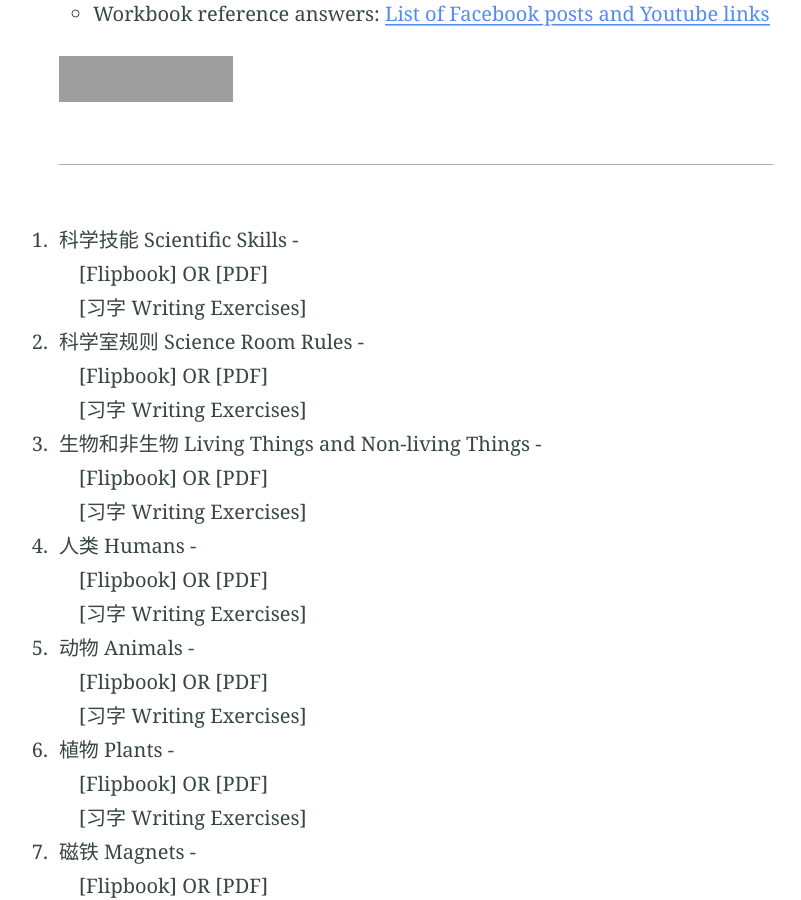
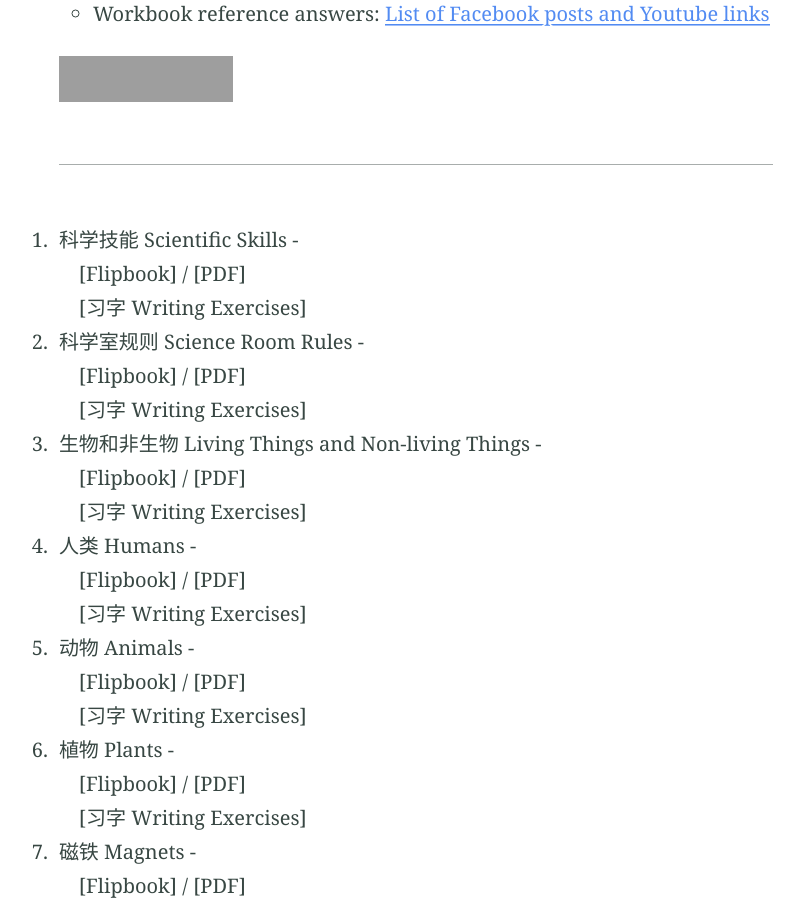
Before and after one commit to multilingual-malaysian/dlp_science, a Jekyll site: the page built from year1.md, in a window 1280 px wide and 900 px high, scrolled down 718 px, cut to the strip 0-900 px from the top of the window. Shown: the whole strip, without its empty margins (224-1025 px from the left). Built offline with Jekyll 4.4.1, drawn with Linux system fonts in a browser that asks for light colours; some of the changed text lies outside the part shown; grey boxes are pictures that could not be loaded.

```diff
--- a/year1.md
+++ b/year1.md
@@ -16,34 +16,34 @@ Number of page visits: ![HitCount](https://hits.dwyl.com/multilingual-malaysian/
 ---
 
 1. 科学技能 Scientific Skills - <br />
-   &emsp;[Flipbook] OR [PDF]<br />
+   &emsp;[Flipbook] / [PDF]<br />
    &emsp;[习字 Writing Exercises]
 2. 科学室规则 Science Room Rules - <br />
-   &emsp;[Flipbook] OR [PDF]<br />
+   &emsp;[Flipbook] / [PDF]<br />
    &emsp;[习字 Writing Exercises]
 3. 生物和非生物 Living Things and Non-living Things - <br />
-   &emsp;[Flipbook] OR [PDF]<br />
+   &emsp;[Flipbook] / [PDF]<br />
    &emsp;[习字 Writing Exercises]
 4. 人类 Humans - <br />
-   &emsp;[Flipbook] OR [PDF]<br />
+   &emsp;[Flipbook] / [PDF]<br />
    &emsp;[习字 Writing Exercises]
 5. 动物 Animals - <br />
-   &emsp;[Flipbook] OR [PDF]<br />
+   &emsp;[Flipbook] / [PDF]<br />
    &emsp;[习字 Writing Exercises]
 6. 植物 Plants - <br />
-   &emsp;[Flipbook] OR [PDF]<br />
+   &emsp;[Flipbook] / [PDF]<br />
    &emsp;[习字 Writing Exercises]
 7. 磁铁 Magnets - <br />
-   &emsp;[Flipbook] OR [PDF]<br />
+   &emsp;[Flipbook] / [PDF]<br />
    &emsp;[习字 Writing Exercises]
 8. 吸水能力 Absorption - <br />
-   &emsp;[Flipbook] OR [PDF]<br />
+   &emsp;[Flipbook] / [PDF]<br />
    &emsp;[习字 Writing Exercises]
 9. 地球 The Earth - <br />
-   &emsp;[Flipbook] OR [PDF]<br />
+   &emsp;[Flipbook] / [PDF]<br />
    &emsp;[习字 Writing Exercises]
 10. 基本建筑 Basics of Building - <br />
-   &emsp;[Flipbook] OR [PDF]<br />
+   &emsp;[Flipbook] / [PDF]<br />
    &emsp;[习字 Writing Exercises]
 
 [Back to Top](#top)
```
